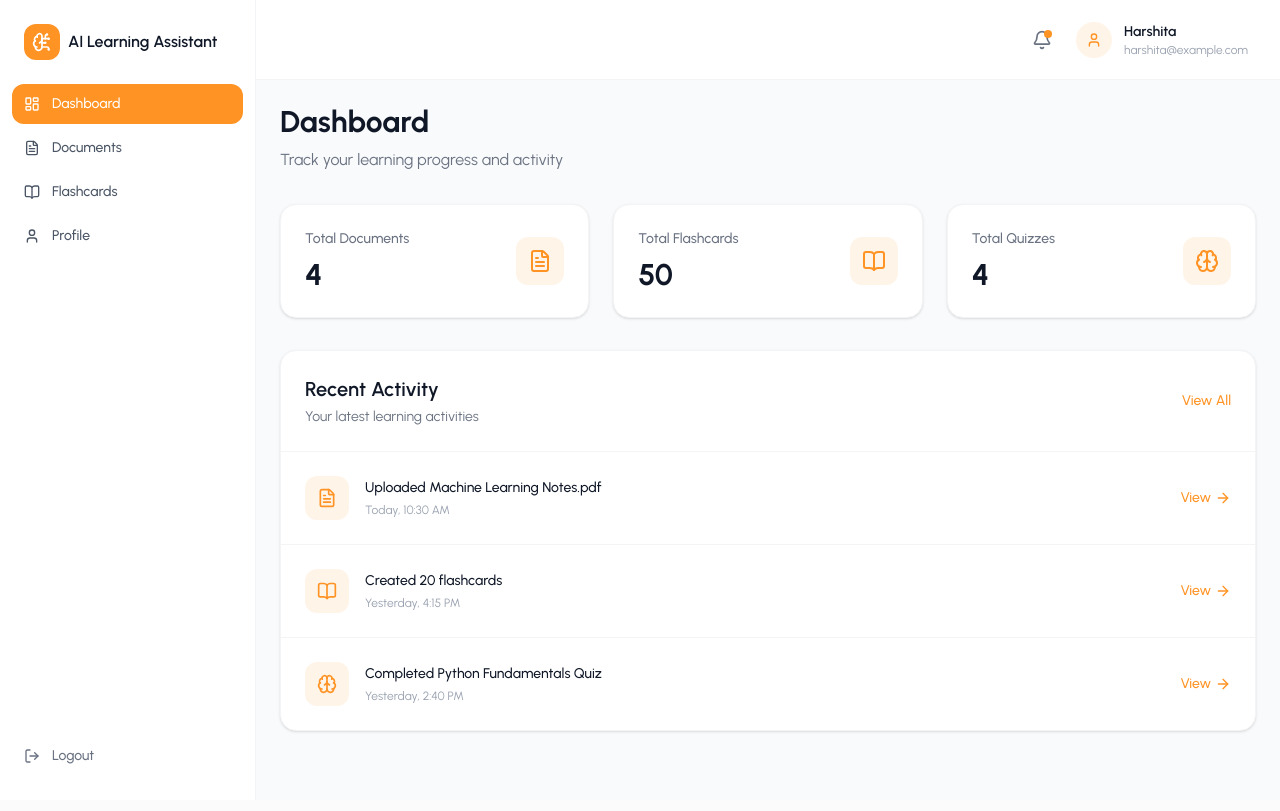
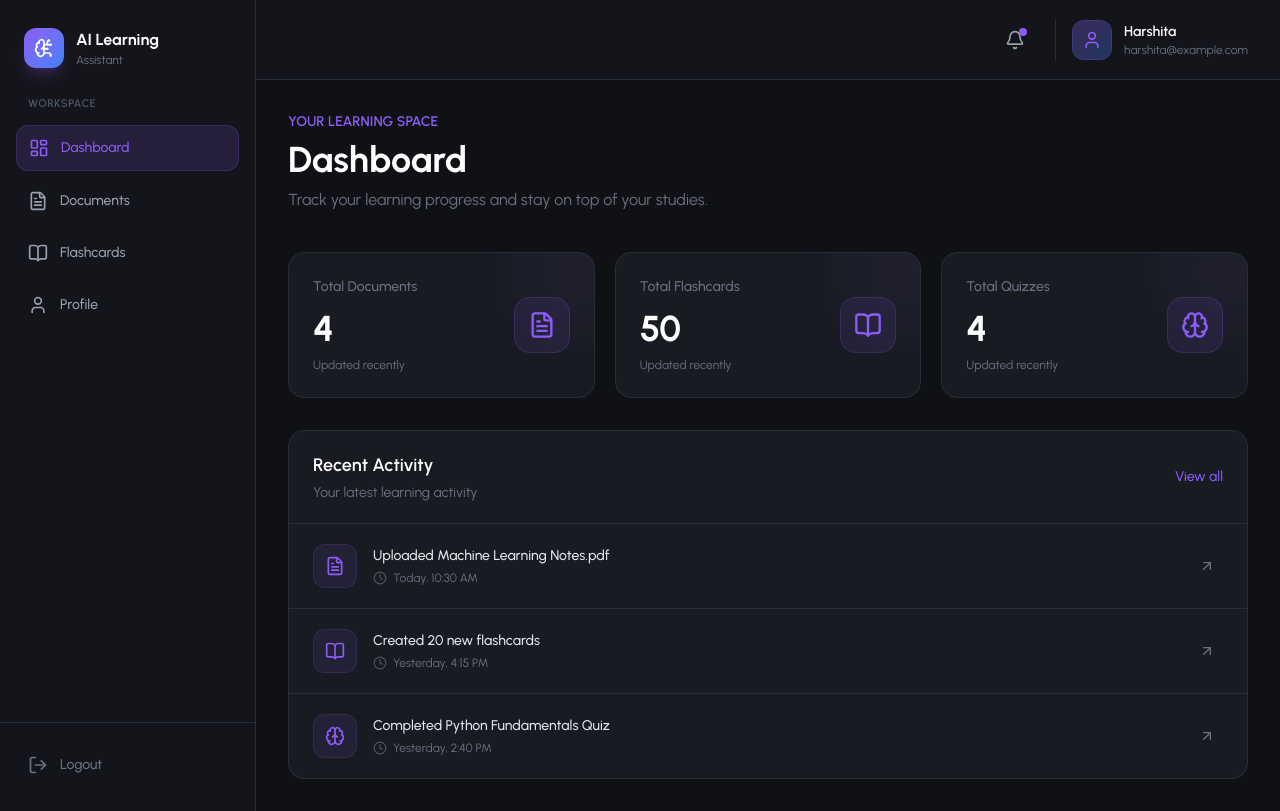
Before and after one commit to hkapoor47/Learning-Assistant, a React (Vite) app in the folder frontend/ai-learning-assistant/: page /dashboard in a window 1280 px wide. Built offline with nearby package versions, Linux system fonts and the light colour scheme.

Commit message:
ui chnange

```diff
--- a/frontend/ai-learning-assistant/src/components/dashboard/statCard.jsx
+++ b/frontend/ai-learning-assistant/src/components/dashboard/statCard.jsx
@@ -1,4 +1,8 @@
-import { FileText, BookOpen, Brain } from "lucide-react";
+import {
+    FileText,
+    BookOpen,
+    Brain,
+} from "lucide-react";
 
 const ICONS = {
     documents: FileText,
@@ -10,21 +14,31 @@ export default function StatCard({ title, value, icon }) {
     const Icon = ICONS[icon] || FileText;
 
     return (
-        <div className="bg-white rounded-2xl border border-gray-100 p-6 shadow-sm hover:shadow-md transition-shadow">
-            <div className="flex items-center justify-between">
+        <div className="group relative overflow-hidden bg-[#181B21] border border-[#292D36] rounded-2xl p-6 hover:border-primary/40 transition-all duration-300">
+
+            {/* Glow */}
+            <div className="absolute -right-10 -top-10 w-28 h-28 bg-primary/10 rounded-full blur-2xl group-hover:bg-primary/20 transition-all" />
+
+            <div className="relative flex items-center justify-between">
+
                 <div>
                     <p className="text-sm font-medium text-gray-500">
                         {title}
                     </p>
 
-                    <p className="text-3xl font-bold text-gray-900 mt-2">
+                    <p className="text-4xl font-bold text-white mt-3">
                         {value}
+                    </p>
+
+                    <p className="text-xs text-gray-500 mt-2">
+                        Updated recently
                     </p>
                 </div>
 
-                <div className="w-12 h-12 rounded-xl bg-primary/10 flex items-center justify-center">
-                    <Icon className="w-6 h-6 text-primary" />
+                <div className="w-14 h-14 rounded-2xl bg-primary/10 border border-primary/20 flex items-center justify-center">
+                    <Icon className="w-7 h-7 text-primary" />
                 </div>
+
             </div>
         </div>
     );
--- a/frontend/ai-learning-assistant/src/components/layout/DashboardLayout.jsx
+++ b/frontend/ai-learning-assistant/src/components/layout/DashboardLayout.jsx
@@ -3,16 +3,18 @@ import Topbar from "./Topbar";
 
 export default function DashboardLayout({ children }) {
     return (
-        <div className="min-h-screen bg-gray-50 flex">
+        <div className="min-h-screen bg-dark flex">
+
             <Sidebar />
 
-            <div className="flex-1 flex flex-col">
+            <div className="flex-1 flex flex-col min-w-0">
                 <Topbar />
 
-                <main className="flex-1 p-6">
+                <main className="flex-1 p-6 lg:p-8">
                     {children}
                 </main>
             </div>
+
         </div>
     );
 }
--- a/frontend/ai-learning-assistant/src/components/layout/Sidebar.jsx
+++ b/frontend/ai-learning-assistant/src/components/layout/Sidebar.jsx
@@ -1,54 +1,81 @@
-import { NavLink } from 'react-router-dom';
-import { LayoutDashboard, FileText, BookOpen, User, LogOut, BrainCircuit } from 'lucide-react';
-import { useAuth } from '../../context/AuthContext';
+import { NavLink } from "react-router-dom";
+import {
+    LayoutDashboard,
+    FileText,
+    BookOpen,
+    User,
+    LogOut,
+    BrainCircuit,
+} from "lucide-react";
+import { useAuth } from "../../context/AuthContext";
 
 const NAV_ITEMS = [
-    { to: '/dashboard', label: 'Dashboard', icon: LayoutDashboard },
-    { to: '/documents', label: 'Documents', icon: FileText },
-    { to: '/flashcards', label: 'Flashcards', icon: BookOpen },
-    { to: '/profile', label: 'Profile', icon: User },
+    { to: "/dashboard", label: "Dashboard", icon: LayoutDashboard },
+    { to: "/documents", label: "Documents", icon: FileText },
+    { to: "/flashcards", label: "Flashcards", icon: BookOpen },
+    { to: "/profile", label: "Profile", icon: User },
 ];
 
 export default function Sidebar() {
     const { logout } = useAuth();
 
     return (
-        <aside className="w-64 h-screen bg-white border-r border-gray-100 flex flex-col shrink-0">
-            <div className="flex items-center gap-2 px-6 py-6">
-                <div className="w-9 h-9 rounded-xl bg-primary flex items-center justify-center">
+        <aside className="w-64 min-h-screen bg-[#13151A] border-r border-[#292D36] flex flex-col shrink-0">
+
+            {/* Logo */}
+            <div className="flex items-center gap-3 px-6 py-7">
+                <div className="w-10 h-10 rounded-xl bg-gradient-to-br from-primary to-secondary flex items-center justify-center shadow-lg shadow-purple-500/20">
                     <BrainCircuit className="w-5 h-5 text-white" />
                 </div>
-                <span className="font-semibold text-gray-900">AI Learning Assistant</span>
+
+                <div>
+                    <p className="font-bold text-white">
+                        AI Learning
+                    </p>
+
+                    <p className="text-xs text-gray-500">
+                        Assistant
+                    </p>
+                </div>
             </div>
 
-            <nav className="flex-1 px-3 space-y-1">
+            {/* Navigation */}
+            <nav className="flex-1 px-4 space-y-2">
+
+                <p className="px-3 mb-3 text-[11px] font-semibold uppercase tracking-wider text-gray-600">
+                    Workspace
+                </p>
+
                 {NAV_ITEMS.map(({ to, label, icon: Icon }) => (
                     <NavLink
                         key={to}
                         to={to}
                         className={({ isActive }) =>
-                            `flex items-center gap-3 px-3 py-2.5 rounded-xl text-sm font-medium transition-colors ${
+                            `flex items-center gap-3 px-3 py-3 rounded-xl text-sm font-medium transition-all ${
                                 isActive
-                                    ? 'bg-primary text-white'
-                                    : 'text-gray-600 hover:bg-gray-100'
+                                    ? "bg-primary/15 text-primary border border-primary/20"
+                                    : "text-gray-400 hover:bg-white/5 hover:text-white"
                             }`
                         }
                     >
-                        <Icon className="w-4 h-4" />
+                        <Icon className="w-5 h-5" />
                         {label}
                     </NavLink>
                 ))}
+
             </nav>
 
-            <div className="px-3 pb-6">
+            {/* Logout */}
+            <div className="px-4 pb-6 border-t border-[#292D36] pt-5">
                 <button
                     onClick={logout}
-                    className="flex items-center gap-3 px-3 py-2.5 rounded-xl text-sm font-medium text-gray-500 hover:bg-gray-100 hover:text-gray-800 w-full transition-colors"
+                    className="flex items-center gap-3 px-3 py-3 rounded-xl text-sm font-medium text-gray-500 hover:bg-red-500/10 hover:text-red-400 w-full transition-colors"
                 >
-                    <LogOut className="w-4 h-4" />
+                    <LogOut className="w-5 h-5" />
                     Logout
                 </button>
             </div>
+
         </aside>
     );
 }
--- a/frontend/ai-learning-assistant/src/components/layout/Topbar.jsx
+++ b/frontend/ai-learning-assistant/src/components/layout/Topbar.jsx
@@ -1,28 +1,39 @@
-import { Bell, User } from 'lucide-react';
-import { useAuth } from '../../context/AuthContext';
+import { Bell, User } from "lucide-react";
+import { useAuth } from "../../context/AuthContext";
 
 export default function Topbar() {
     const { user } = useAuth();
 
     return (
-        <header className="h-20 flex items-center justify-end gap-4 px-8 border-b border-gray-100 bg-white">
+        <header className="h-20 flex items-center justify-end gap-5 px-6 lg:px-8 border-b border-[#292D36] bg-[#13151A]">
+
+            {/* Notification */}
             <button
-                className="relative p-2 rounded-full hover:bg-gray-100 transition-colors"
+                className="relative p-2.5 rounded-xl hover:bg-white/5 transition-colors"
                 aria-label="Notifications"
             >
-                <Bell className="w-5 h-5 text-gray-500" />
+                <Bell className="w-5 h-5 text-gray-400" />
+
                 <span className="absolute top-2 right-2 w-2 h-2 rounded-full bg-primary" />
             </button>
 
-            <div className="flex items-center gap-3">
-                <div className="w-9 h-9 rounded-full bg-primary/10 text-primary flex items-center justify-center">
-                    <User className="w-4 h-4" />
+            {/* User */}
+            <div className="flex items-center gap-3 pl-4 border-l border-[#292D36]">
+                <div className="w-10 h-10 rounded-xl bg-gradient-to-br from-primary/30 to-secondary/30 border border-primary/20 flex items-center justify-center">
+                    <User className="w-5 h-5 text-primary" />
                 </div>
+
                 <div className="leading-tight">
-                    <p className="text-sm font-semibold text-gray-900">{user?.username || 'User'}</p>
-                    <p className="text-xs text-gray-400">{user?.email}</p>
+                    <p className="text-sm font-semibold text-white">
+                        {user?.username || "User"}
+                    </p>
+
+                    <p className="text-xs text-gray-500">
+                        {user?.email}
+                    </p>
                 </div>
             </div>
+
         </header>
     );
 }
--- a/frontend/ai-learning-assistant/src/index.css
+++ b/frontend/ai-learning-assistant/src/index.css
@@ -5,7 +5,13 @@
 @theme {
   --font-display: "Urbanist", sans-serif;
   --breakpoint-3xl: 1920px;
-  --color-primary: #FF9324;
+
+  --color-primary: #8B5CF6;
+  --color-secondary: #3B82F6;
+
+  --color-dark: #0F1115;
+  --color-card: #181B21;
+  --color-border: #292D36;
 }
 
 @layer base {
@@ -14,6 +20,7 @@
   }
 
   body {
-    background-color: #fcfbfc;
+    background-color: #0F1115;
+    color: #F5F5F5;
   }
 }
--- a/frontend/ai-learning-assistant/src/pages/Dashboard/DashboardPage.jsx
+++ b/frontend/ai-learning-assistant/src/pages/Dashboard/DashboardPage.jsx
@@ -1,24 +1,28 @@
-import { FileText, BookOpen, Brain, ArrowRight } from "lucide-react";
+import {
+    FileText,
+    BookOpen,
+    Brain,
+    ArrowUpRight,
+    Clock,
+} from "lucide-react";
+
 import StatCard from "../../components/dashboard/statCard";
 
 const activities = [
     {
         id: 1,
-        type: "document",
         title: "Uploaded Machine Learning Notes.pdf",
         time: "Today, 10:30 AM",
         icon: FileText,
     },
     {
         id: 2,
-        type: "flashcard",
-        title: "Created 20 flashcards",
+        title: "Created 20 new flashcards",
         time: "Yesterday, 4:15 PM",
         icon: BookOpen,
     },
     {
         id: 3,
-        type: "quiz",
         title: "Completed Python Fundamentals Quiz",
         time: "Yesterday, 2:40 PM",
         icon: Brain,
@@ -29,19 +33,23 @@ export default function DashboardPage() {
     return (
         <div className="max-w-7xl mx-auto">
 
-            {/* Header */}
-            <div className="mb-8">
-                <h1 className="text-3xl font-bold text-gray-900">
+            {/* Welcome */}
+            <div className="mb-10">
+                <p className="text-primary text-sm font-semibold mb-2">
+                    YOUR LEARNING SPACE
+                </p>
+
+                <h1 className="text-4xl font-bold text-white">
                     Dashboard
                 </h1>
 
                 <p className="text-gray-500 mt-2">
-                    Track your learning progress and activity
+                    Track your learning progress and stay on top of your studies.
                 </p>
             </div>
 
-            {/* Statistics */}
-            <div className="grid grid-cols-1 md:grid-cols-3 gap-6">
+            {/* Stats */}
+            <div className="grid grid-cols-1 md:grid-cols-3 gap-5">
 
                 <StatCard
                     title="Total Documents"
@@ -63,63 +71,64 @@ export default function DashboardPage() {
 
             </div>
 
-            {/* Recent Activity */}
-            <div className="mt-8 bg-white rounded-2xl border border-gray-100 shadow-sm">
+            {/* Activity */}
+            <div className="mt-8 bg-[#181B21] border border-[#292D36] rounded-2xl overflow-hidden">
 
-                <div className="flex items-center justify-between p-6 border-b border-gray-100">
+                <div className="flex items-center justify-between px-6 py-5 border-b border-[#292D36]">
+
                     <div>
-                        <h2 className="text-xl font-semibold text-gray-900">
+                        <h2 className="text-lg font-semibold text-white">
                             Recent Activity
                         </h2>
 
                         <p className="text-sm text-gray-500 mt-1">
-                            Your latest learning activities
+                            Your latest learning activity
                         </p>
                     </div>
 
-                    <button className="text-sm font-medium text-primary hover:underline">
-                        View All
+                    <button className="text-sm text-primary hover:text-purple-300 font-medium transition-colors">
+                        View all
                     </button>
+
                 </div>
 
-                <div className="divide-y divide-gray-100">
-
+                <div>
                     {activities.map((activity) => {
                         const Icon = activity.icon;
 
                         return (
                             <div
                                 key={activity.id}
-                                className="flex items-center gap-4 p-6 hover:bg-gray-50 transition-colors"
+                                className="flex items-center gap-4 px-6 py-5 border-b border-[#292D36] last:border-b-0 hover:bg-white/[0.02] transition-colors"
                             >
-                                {/* Icon */}
-                                <div className="w-11 h-11 rounded-xl bg-primary/10 flex items-center justify-center shrink-0">
+
+                                <div className="w-11 h-11 rounded-xl bg-primary/10 border border-primary/15 flex items-center justify-center shrink-0">
                                     <Icon className="w-5 h-5 text-primary" />
                                 </div>
 
-                                {/* Activity information */}
                                 <div className="flex-1 min-w-0">
-                                    <p className="text-sm font-medium text-gray-900">
+                                    <p className="text-sm font-medium text-gray-200 truncate">
                                         {activity.title}
                                     </p>
 
-                                    <p className="text-xs text-gray-400 mt-1">
-                                        {activity.time}
-                                    </p>
+                                    <div className="flex items-center gap-1.5 mt-1">
+                                        <Clock className="w-3.5 h-3.5 text-gray-600" />
+
+                                        <p className="text-xs text-gray-500">
+                                            {activity.time}
+                                        </p>
+                                    </div>
                                 </div>
 
-                                {/* View */}
-                                <button
-                                    className="flex items-center gap-1 text-sm font-medium text-primary hover:underline"
-                                >
-                                    View
-                                    <ArrowRight className="w-4 h-4" />
+                                <button className="p-2 rounded-lg text-gray-500 hover:text-white hover:bg-white/5 transition-colors">
+                                    <ArrowUpRight className="w-4 h-4" />
                                 </button>
+
                             </div>
                         );
                     })}
+                </div>
 
-                </div>
             </div>
 
         </div>
```
